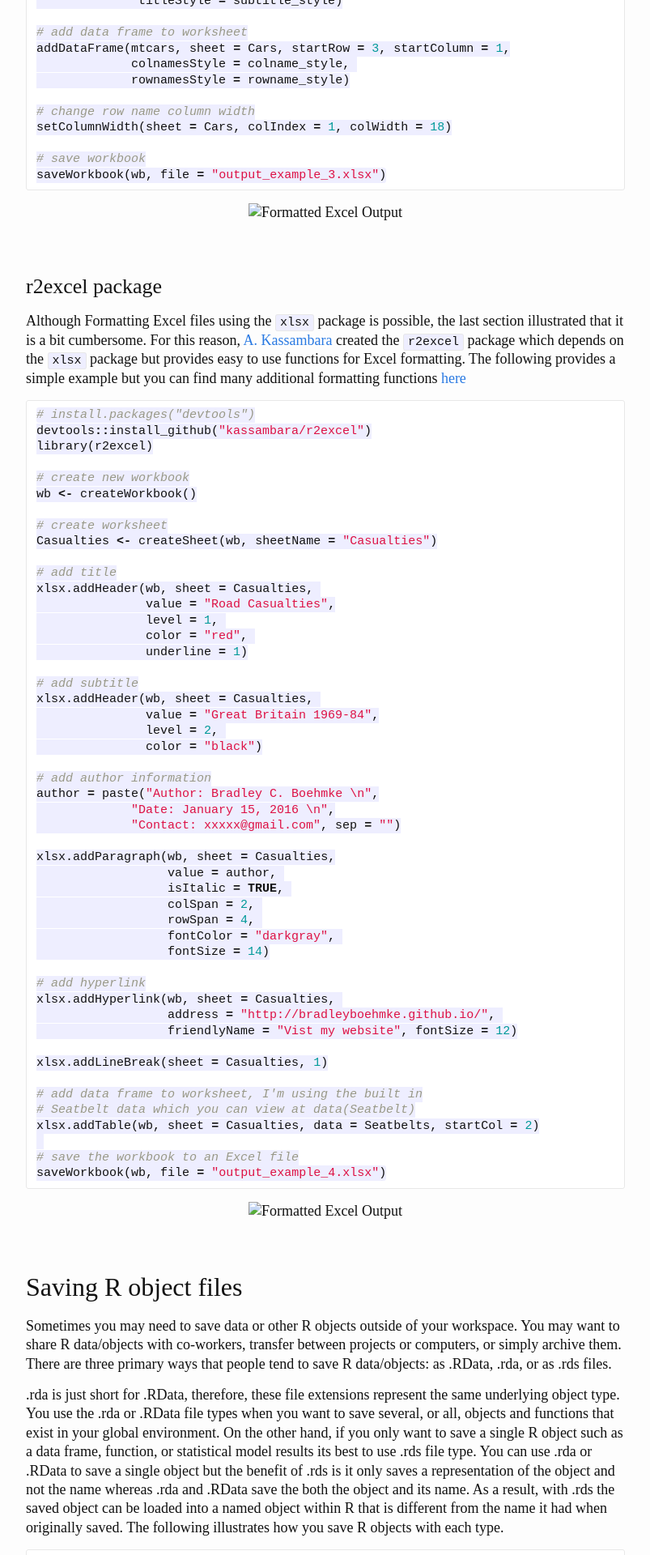
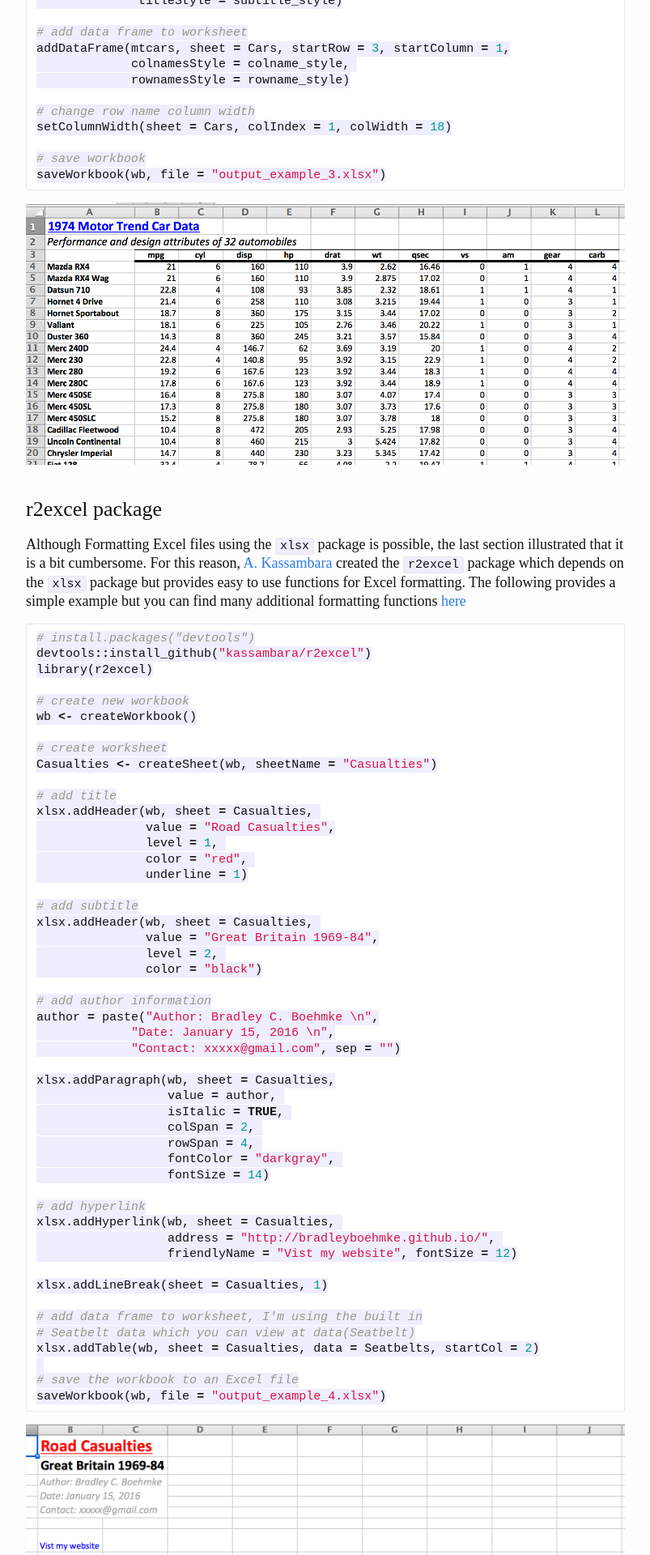
Before and after one commit to bradleyboehmke/bradleyboehmke, a Jekyll site: the page built from tutorials/exporting_data.md, in a window 1280 px wide. Shown: the part 3906-5826 px from the top of the page at 81% size, without its empty margins (238-1041 px from the left). Built offline with Jekyll 4.4.1, drawn with Linux system fonts in a browser that asks for light colours.

Commit message:
Update exporting_data.md

````diff
--- a/tutorials/exporting_data.md
+++ b/tutorials/exporting_data.md
@@ -184,9 +184,9 @@
 ```
 
 <center>
-<img src="images/output_example_3.png" alt="Formatted Excel Output">
+<img src="/public/images/exporting_data/output_example_3.png" alt="Formatted Excel Output">
 </center>
-<br>
+
 <br>
 
 ### r2excel package
@@ -246,9 +246,9 @@
 ```
 
 <center>
-<img src="images/output_example_4.png" alt="Formatted Excel Output">
+<img src="/public/images/exporting_data/output_example_4.png" alt="Formatted Excel Output">
 </center>
-<br>
+
 <br>
 
 ## Saving R object files
````
